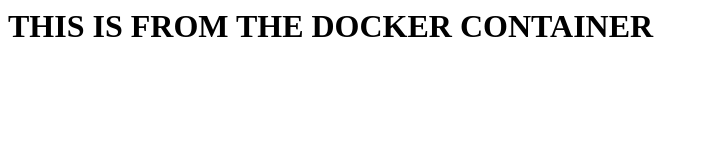
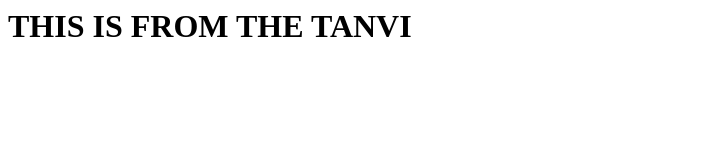
Before and after one commit to nkadari1396/Dockerfile, a plain HTML site: page COPY/index.html in a window 1280 px wide. Shown: the whole page, without its empty margins (0-709 px from the left). Drawn offline with Linux system fonts and the light colour scheme.

Commit message:
Docker file

```diff
--- a/COPY/index.html
+++ b/COPY/index.html
@@ -1 +1 @@
-<h1>THIS IS FROM THE DOCKER CONTAINER</h1>
+<h1>THIS IS FROM THE TANVI</h1>
```
